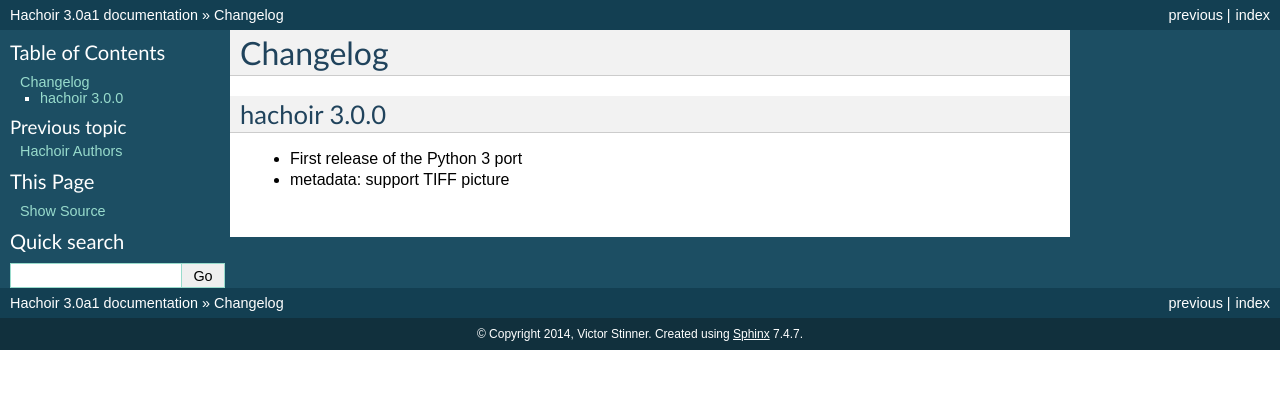
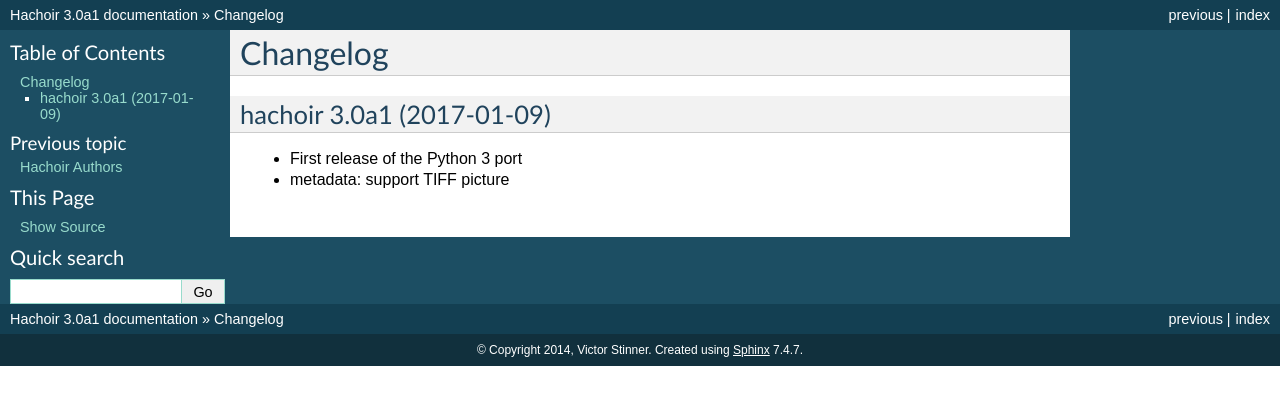
Before and after one commit to vstinner/hachoir, a Sphinx documentation site: the page built from doc/changelog.rst, in a window 1280 px wide. Shown: the top 405 px of the page. Built offline with Sphinx 7.4.7, drawn with Linux system fonts in a browser that asks for light colours.

```diff
--- a/README.rst
+++ b/README.rst
@@ -1,6 +1,10 @@
 *******
 Hachoir
 *******
+
+.. image:: https://img.shields.io/pypi/v/hachoir3.svg
+   :alt: Latest release on the Python Cheeseshop (PyPI)
+   :target: https://pypi.python.org/pypi/hachoir3
 
 .. image:: https://travis-ci.org/haypo/hachoir3.svg?branch=master
    :alt: Build status of hachoir3 on Travis CI
--- a/doc/changelog.rst
+++ b/doc/changelog.rst
@@ -2,8 +2,8 @@
 Changelog
 +++++++++
 
-hachoir 3.0.0
-=============
+hachoir 3.0a1 (2017-01-09)
+==========================
 
 * First release of the Python 3 port
 * metadata: support TIFF picture
```
